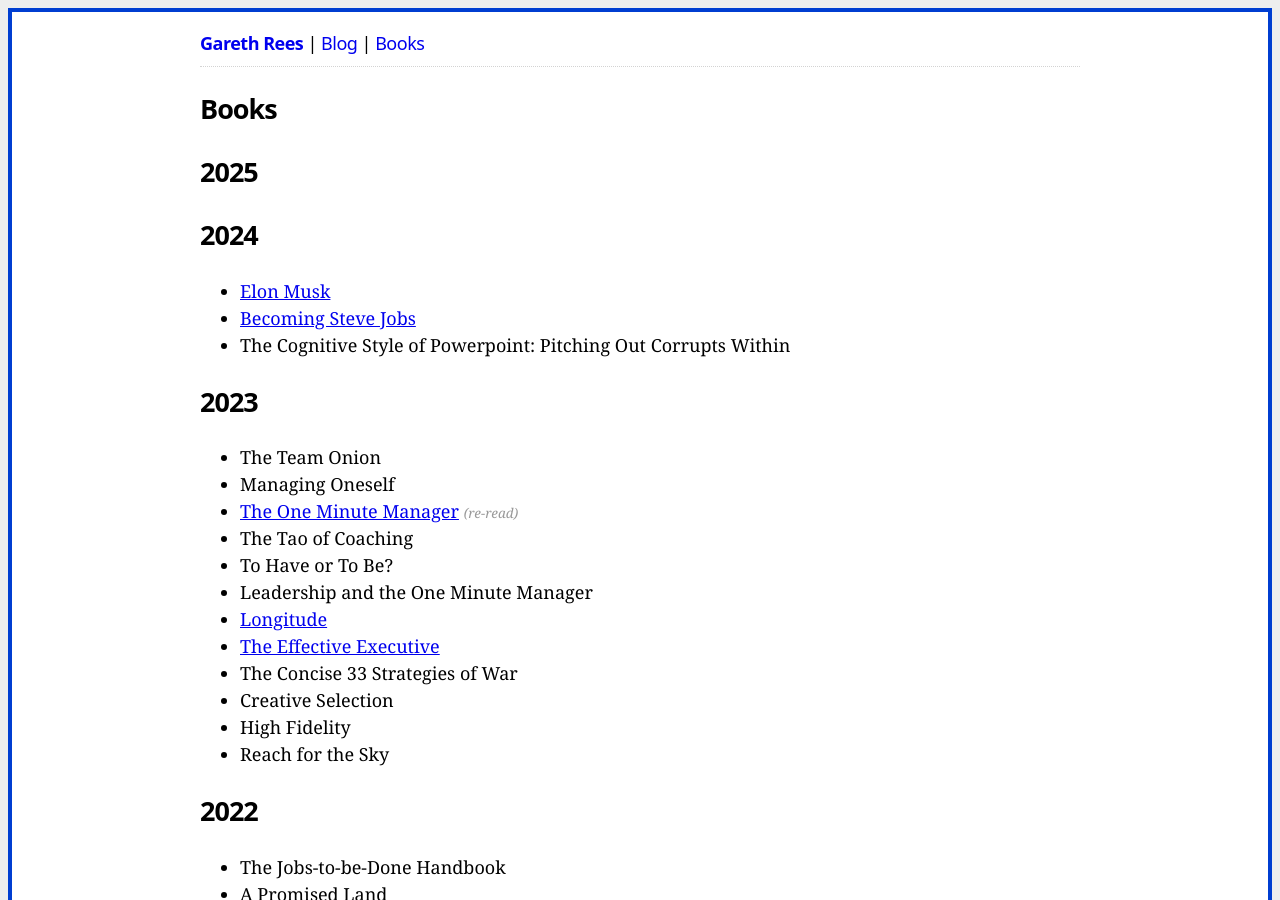
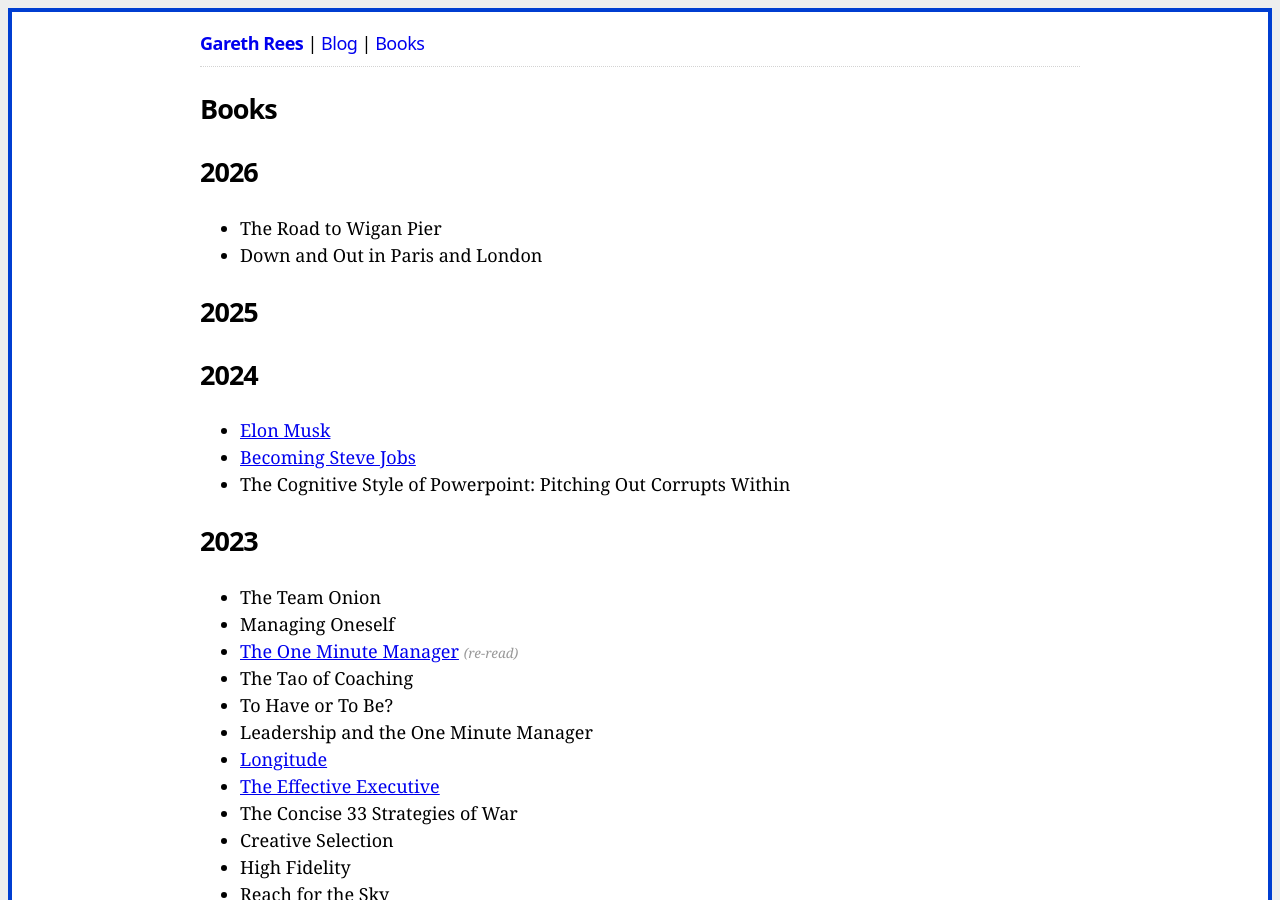
Before and after one commit to garethrees/garethrees.github.com, a Jekyll site: the page built from books.html, in a window 1280 px wide and 900 px high. Built offline with Jekyll 4.4.1, drawn with Linux system fonts in a browser that asks for light colours.

Commit message:
Update books.yml

```diff
--- a/_data/books.yml
+++ b/_data/books.yml
@@ -1,3 +1,7 @@
+2026:
+- title: The Road to Wigan Pier
+- title: Down and Out in Paris and London
+
 2025:
 #- title: The Longest Day
 
```
